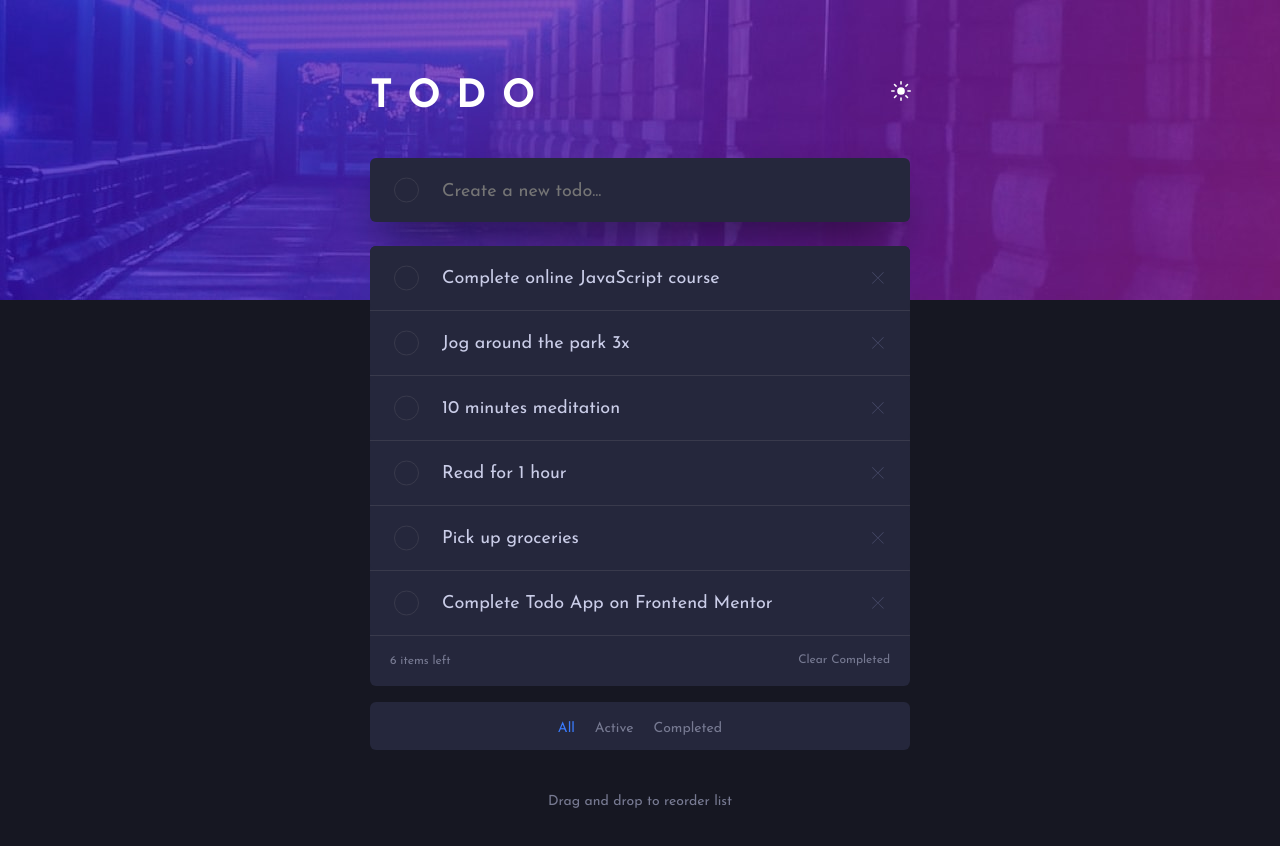
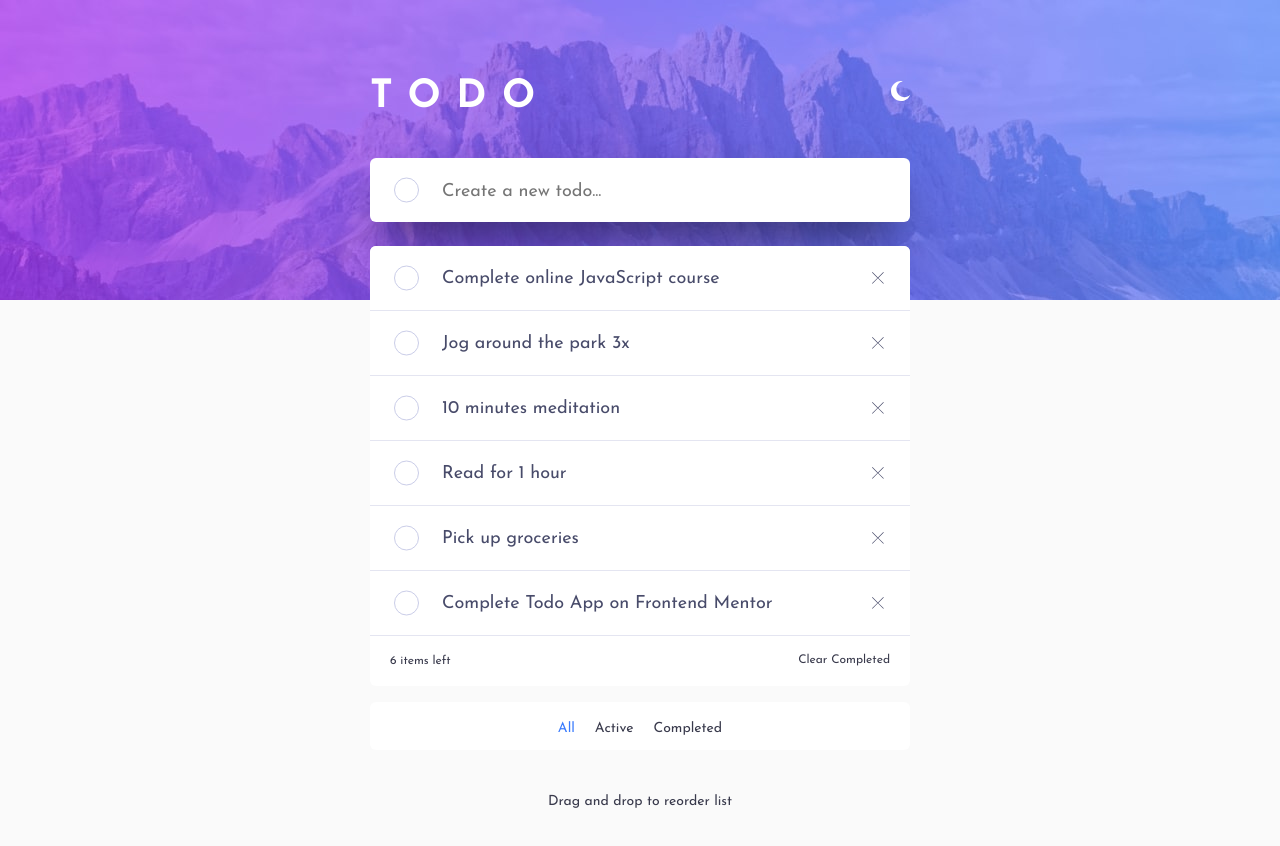
Before and after one commit to byronbyron/todo-app, a Next.js app: page / in a window 1280 px wide. Shown: the top 846 px of the page. Built offline with nearby package versions, Linux system fonts and the light colour scheme.

Commit message:
Add theme switcher functionality

```diff
--- /dev/null
+++ b/components/ThemeButton.js
@@ -0,0 +1,42 @@
+import React, { useState, useEffect } from 'react'
+import Image from 'next/image'
+import { useTheme } from 'next-themes'
+
+export default function ThemeButton() {
+  const [mounted, setMounted] = useState(false)
+  const { theme, setTheme } = useTheme()
+
+  // When mounted on client, now we can show the UI
+  useEffect(() => setMounted(true), [])
+
+  if (!mounted) return null
+
+  function handleThemeSwitch(e) {
+    if (theme === 'dark') {
+      setTheme('light');
+    } else {
+      setTheme('dark');
+    }
+  }
+
+  return (
+    <div className="btn-theme-wrapper">
+      <button className="btn-theme" onClick={handleThemeSwitch}>
+        <span className="btn-icon">
+          <Image
+            src="/icon-sun.svg"
+            alt=""
+            width="20"
+            height="20"
+          />
+          <Image
+            src="/icon-moon.svg"
+            alt=""
+            width="20"
+            height="20"
+          />
+        </span>
+      </button>
+    </div>
+  )
+}
--- a/package.json
+++ b/package.json
@@ -10,6 +10,7 @@
   },
   "dependencies": {
     "next": "12.1.0",
+    "next-themes": "^0.1.1",
     "react": "17.0.2",
     "react-dom": "17.0.2"
   },
--- a/pages/_app.js
+++ b/pages/_app.js
@@ -1,7 +1,12 @@
 import '../styles/globals.css'
+import { ThemeProvider } from 'next-themes'
 
 function MyApp({ Component, pageProps }) {
-  return <Component {...pageProps} />
+  return (
+    <ThemeProvider enableSystem={false} attribute="class">
+      <Component {...pageProps} />
+    </ThemeProvider>
+  )
 }
 
 export default MyApp
--- a/pages/index.js
+++ b/pages/index.js
@@ -1,9 +1,9 @@
 import React, { useState } from 'react'
 import Head from 'next/head'
-import Image from 'next/image'
 import data from '../data.json'
 import Todo from '../components/Todo.js'
 import TodoForm from '../components/TodoForm.js'
+import ThemeButton from '../components/ThemeButton.js'
 import FilterButton from '../components/FilterButton.js'
 
 export default function Home() {
@@ -59,7 +59,7 @@ export default function Home() {
   ));
 
   return (
-    <div>
+    <div className="wrapper">
       <Head>
         <title>Frontend Mentor | Todo app</title>
         <meta name="description" content="Todo app" />
@@ -71,9 +71,7 @@ export default function Home() {
           <h1 className="title">Todo</h1>
 
           <div>
-            <button className="btn-theme">
-              <Image src="/icon-sun.svg" alt="" width="20" height="20" />
-            </button>
+            <ThemeButton />
           </div>
         </div>
       </header>
--- a/styles/globals.css
+++ b/styles/globals.css
@@ -17,8 +17,15 @@
   --c-todo-item-border: hsl(237, 14%, 26%);
 }
 
-.theme-light {
+.light {
   --c-background: hsl(0, 0%, 98%);
+  --c-todo-item: hsl(0, 0%, 100%);
+  --c-todo-item-text: hsl(235, 19%, 35%);
+  --c-todo-input-text: hsl(237, 14%, 26%);
+  --c-todo-item-text-strike: hsl(234, 39%, 85%);
+  --c-todo-item-text-hover: hsl(237, 14%, 26%);
+  --c-todo-item-check-circle: hsl(234, 39%, 85%);
+  --c-todo-item-border: hsl(236, 33%, 92%);
 }
 
 *,
@@ -41,6 +48,7 @@ body {
   background-color: var(--c-background);
   -webkit-font-smoothing: antialiased;
   -moz-osx-font-smoothing: grayscale;
+  transition: background-color 0.15s;
 }
 
 h1, p {
@@ -51,6 +59,7 @@ p {
   font-size: 14px;
   text-align: center;
   color: var(--c-todo-input-text);
+  transition: color 0.15s;
 }
 
 input,
@@ -76,6 +85,11 @@ button {
   background: url('/bg-mobile-dark.jpg') no-repeat left top;
   background-size: cover;
   height: 200px;
+  transition: background-image 0.15s;
+}
+
+.light .header {
+  background-image: url('/bg-mobile-light.jpg');
 }
 
 .header .row {
@@ -98,11 +112,29 @@ button {
   border: 0;
   background: none;
   cursor: pointer;
+  position: relative;
 }
 
 .btn-theme img {
   display: block;
   width: 1.25rem;
+}
+
+.btn-icon {
+  display: flex;
+  width: 20px;
+  height: 20px;
+  overflow: hidden;
+}
+
+.btn-icon > span {
+  flex: 1 0 20px;
+  max-width: 20px;
+  transition: transform 0.15s;
+}
+
+.light .btn-icon > span {
+  transform: translate3d(-20px, 0, 0);
 }
 
 .main {
@@ -124,6 +156,7 @@ button {
   color: var(--c-todo-input-text);
   background-color: var(--c-todo-item);
   border-radius: 0.375rem;
+  transition: color 0.15s, background-color 0.15s;
 }
 
 .todo-list {
@@ -132,6 +165,8 @@ button {
   list-style: none;
   background-color: var(--c-todo-item);
   border-radius: 0.375rem 0.375rem 0 0;
+  min-height: 4rem;
+  transition: background-color 0.15s;
 }
 
 .todo-item {
@@ -141,6 +176,12 @@ button {
 
 .todo-item {
   border-bottom: 1px solid var(--c-todo-item-border);
+  transition: border-color 0.15s;
+}
+
+.todo-item:first-child {
+  border-radius: 0.375rem 0.375rem 0 0;
+  overflow: hidden;
 }
 
 .todo-label,
@@ -150,6 +191,7 @@ button {
   border: 0;
   color: var(--c-todo-item-text);
   cursor: pointer;
+  transition: color 0.15s;
 }
 
 .todo-label {
@@ -162,8 +204,8 @@ button {
   border: 0;
   padding: 0.625rem 3rem 0.5rem 3.25rem;
   background-color: var(--c-todo-item);
-  border-radius: 0.375rem;
   text-align: left;
+  transition: color 0.15s, background-color 0.15s;
 }
 
 .todo-label:hover {
@@ -185,6 +227,7 @@ button {
   transform: translateY(-50%);
   border: 1px solid var(--c-todo-item-check-circle);
   border-radius: 1.25rem;
+  transition: border-color 0.15s;
 }
 
 .todo-check:checked + .todo-label {
@@ -215,6 +258,7 @@ button:focus,
   display: flex;
   align-items: center;
   justify-content: center;
+  transition: color 0.15s;
 }
 
 .todo-delete img {
@@ -231,6 +275,7 @@ button:focus,
   min-height: 3.125rem;
   padding: 0 0 0 1.25rem;
   border-radius: 0 0 0.375rem 0.375rem;
+  transition: color 0.15s, background-color 0.15s;
 }
 
 .todo-controls > div:first-child {
@@ -245,6 +290,7 @@ button:focus,
   background: none;
   color: var(--c-todo-input-text);
   cursor: pointer;
+  transition: color 0.15s;
 }
 
 .todo-controls button {
@@ -259,6 +305,7 @@ button:focus,
   align-items: center;
   justify-content: center;
   margin-bottom: 2.75rem;
+  transition: background-color 0.15s;
 }
 
 .todo-filters button {
@@ -300,6 +347,10 @@ footer {
     background-image: url('/bg-desktop-dark.jpg');
     height: 300px;
     padding-top: 78px;
+  }
+
+  .light .header {
+    background-image: url('/bg-desktop-light.jpg');
   }
 
   .row {
```
Also changed, not shown: 1 other file (tests, documents, lock files or other folders).
